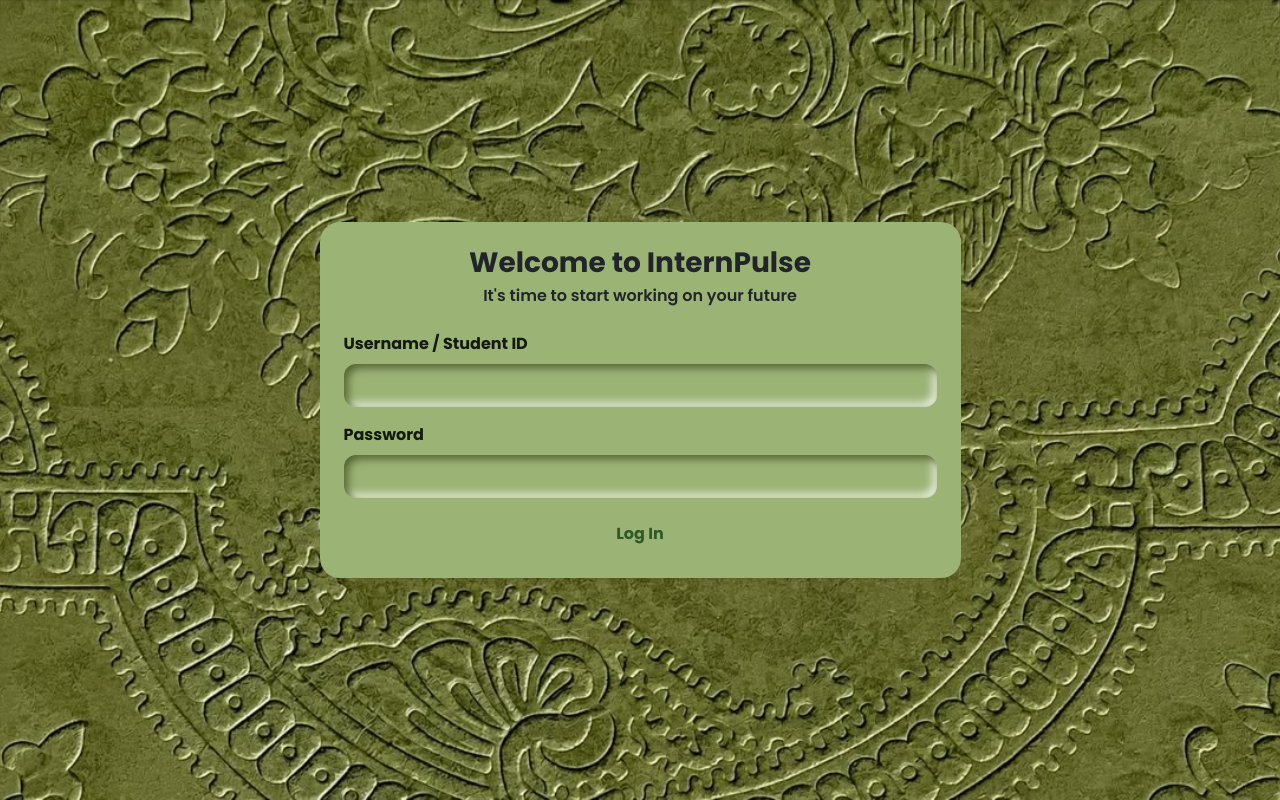
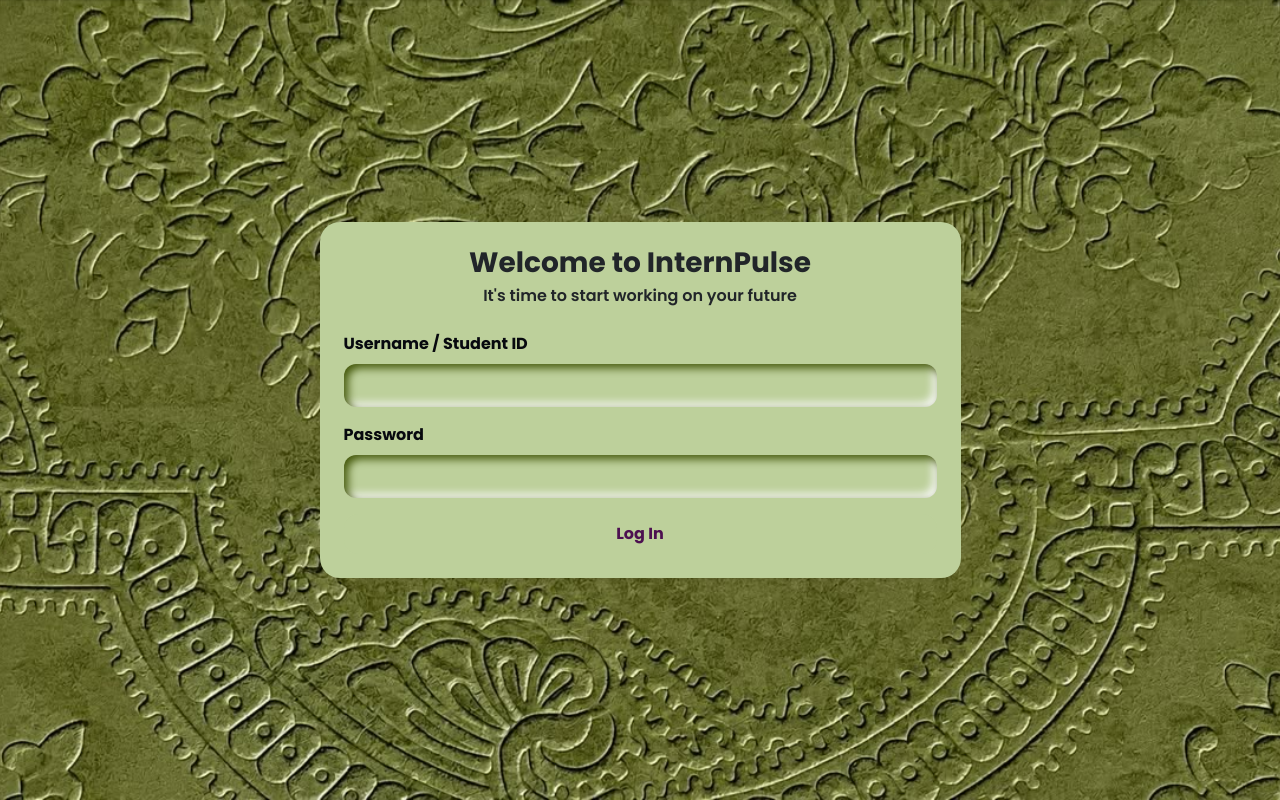
Before and after one commit to ADLINA005/InternPulse, a plain HTML site: page index.html in a window 1280 px wide. Drawn offline with nearby package versions, Linux system fonts and the light colour scheme.

Commit message:
Refactor CSS variables and styles
Updated CSS variables and styles for improved design and functionality.

```diff
--- a/style.css
+++ b/style.css
@@ -1,10 +1,10 @@
 :root {
 
---bg: #9cb376;          /* Soft muted sage green (solid 6-digit) */
-  --sd: #4f632e;          /* Deep olive shadow & section borders */
-  --sl: #eef4e4;          /* Warm pale sage highlight */
-  --text: #141a10;        /* Deep forest-charcoal text */
-  --accent: #2d5a27;
+--bg: #bdd09b;         /*warnadasar*/
+    --sd: #435709;          /*bayanggelap*/
+    --sl: #fbfbfb;          /*bayangcerah*/
+    --text: #07090e;
+    --accent: #4C1050;
 
     --raised: 8px 8px 16px var(--sd), -8px -8px 16px var(--sl);
     --raised-sm: 4px 4px 8px var(--sd), -4px -4px 8px var(--sl);
```
